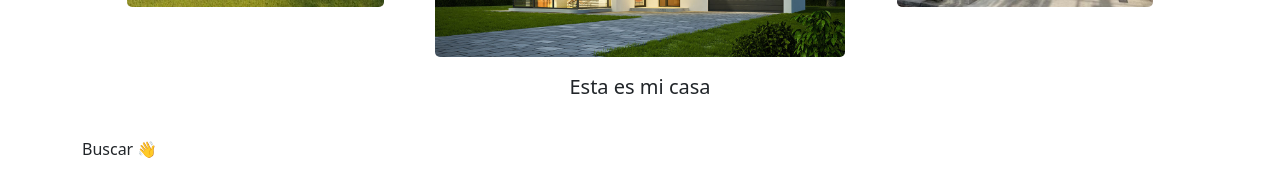
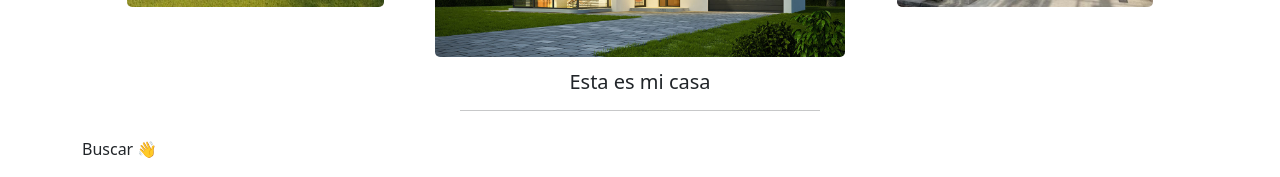
Before and after one commit to Team-IDforIdeas/Bonpland-front, a React (Vite) app: page /buscar in a window 1280 px wide. Shown: the part 503-680 px from the top of the page. Built offline with nearby package versions, Linux system fonts and the light colour scheme.

Commit message:
agregado de hr en comentario

```diff
--- a/src/components/slide/Slide.jsx
+++ b/src/components/slide/Slide.jsx
@@ -10,7 +10,7 @@ function Slide() {
     const imgLeft = useRef(null);
     const imgCenter = useRef(null);
     const imgRight = useRef(null);
-    let [count, setCount] = useState(null);
+    let [count, setCount] = useState(0);
     let [descrip, setDescrip] = useState('Esta es mi casa');
 
 
@@ -75,7 +75,7 @@ function Slide() {
                 break;
         }
     }
-{/* setInterval(next, 4000); */ }
+ {/* setInterval(next, 4000)*/ }
     return (
         <>
             <div className="row mt-3">
@@ -85,8 +85,9 @@ function Slide() {
     	                <img src={img.img2} className="h-75"  id="imgcenter" ref={imgCenter} alt='imgcenter' />
     	                <img src={img.img3} className="h-50" id="imgright" ref={imgRight} alt='imgright' />
     	                <svg xmlns="http://www.w3.org/2000/svg" className="ionicon" id='fle-right' onClick={next}  viewBox="0 0 512 512"><title>Caret Back</title><path d="M321.94 98L158.82 237.78a24 24 0 000 36.44L321.94 414c15.57 13.34 39.62 2.28 39.62-18.22v-279.6c0-20.5-24.05-31.56-39.62-18.18z"/></svg>
-                        <div className='align-self-end' id='coment'>
+                        <div className='align-self-end mt-5' id='coment'>
                             <h5>{ descrip } </h5>
+                        <hr/>
     	                </div>
     	           </div>
             </div>
--- a/src/components/slide/style.css
+++ b/src/components/slide/style.css
@@ -56,5 +56,5 @@
 	text-align: center;
 	position: absolute;
 	width: 35%;
-	bottom: 0px;
+	bottom: -20px;
 }
```
